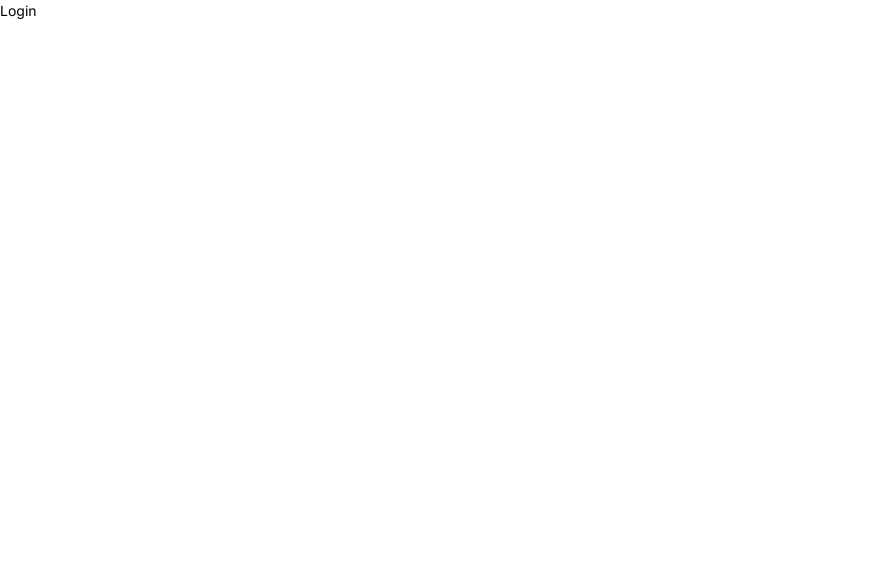
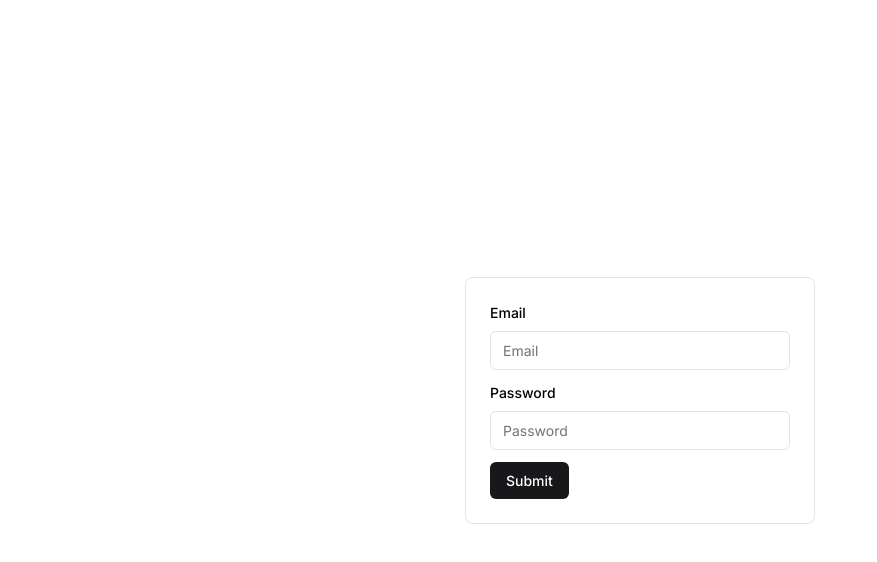
Before and after one commit to gornyyvladimir/icebrg-test-task, a React (Vite) app: page /login in a window 1280 px wide. Shown: the top 562 px of the page, without its empty margins (0-877 px from the left). Built offline with nearby package versions, Linux system fonts and the light colour scheme.

Commit message:
add login form

```diff
--- /dev/null
+++ b/src/components/Card/Card.tsx
@@ -0,0 +1,11 @@
+import classNames from 'classnames';
+import './styles.css';
+
+interface Props {
+  children: React.ReactNode;
+  className?: string;
+}
+const Card = ({ children, className }: Props) => {
+  return <div className={classNames('card', className)}>{children}</div>;
+};
+export default Card;
--- /dev/null
+++ b/src/components/Card/styles.css
@@ -0,0 +1,6 @@
+.card {
+  width: 100%;
+  padding: 24px;
+  border: 1px solid hsl(var(--border));
+  border-radius: 8px;
+}
--- a/src/components/Form/styles.css
+++ b/src/components/Form/styles.css
@@ -1,5 +1,5 @@
 .form__item {
-  margin-bottom: 16px;
+  margin-bottom: 12px;
 }
 
 .form__label {
--- a/src/index.css
+++ b/src/index.css
@@ -13,6 +13,7 @@
   --primary: 240 5.9% 10%;
   --dark-gray: 240 3.8% 46.1%;
   --light-gray: 240 3.8% 46.1%;
+  --border: 240 5.9% 90%;
   --input: 240 5.9% 90%;
   --error: 0 84.2% 60.2%;
   /* focus */
--- a/src/pages/Login/Login.tsx
+++ b/src/pages/Login/Login.tsx
@@ -1,5 +1,74 @@
+import { useForm } from 'react-hook-form';
+import { zodResolver } from '@hookform/resolvers/zod';
+import { z } from 'zod';
+import {
+  Form,
+  FormField,
+  FormItem,
+  FormLabel,
+  FormControl,
+  FormMessage,
+} from '../../components/Form/Form';
+import Card from '../../components/Card/Card';
+import Input from '../../components/Input/Input';
+import Button from '../../components/Button/Button';
+import './styles.css';
+
+const FormSchema = z.object({
+  email: z.string().email('Invalid email address'),
+  password: z.string().min(8),
+});
+
 interface Props {}
 const Login = (props: Props) => {
-  return <div>Login</div>;
+  const form = useForm<z.infer<typeof FormSchema>>({
+    defaultValues: {
+      email: '',
+      password: '',
+    },
+    resolver: zodResolver(FormSchema),
+  });
+
+  function onSubmit(data: z.infer<typeof FormSchema>) {
+    console.log(data);
+  }
+
+  return (
+    <div className="login">
+      <Card className="login__card">
+        <Form {...form}>
+          <form onSubmit={form.handleSubmit(onSubmit)}>
+            <FormField
+              control={form.control}
+              name="email"
+              render={({ field }) => (
+                <FormItem>
+                  <FormLabel>Email</FormLabel>
+                  <FormControl>
+                    <Input type="email" placeholder="Email" {...field} />
+                  </FormControl>
+                  <FormMessage />
+                </FormItem>
+              )}
+            />
+            <FormField
+              control={form.control}
+              name="password"
+              render={({ field }) => (
+                <FormItem>
+                  <FormLabel>Password</FormLabel>
+                  <FormControl>
+                    <Input placeholder="Password" type="password" {...field} />
+                  </FormControl>
+                  <FormMessage />
+                </FormItem>
+              )}
+            />
+            <Button type="submit">Submit</Button>
+          </form>
+        </Form>
+      </Card>
+    </div>
+  );
 };
 export default Login;
--- /dev/null
+++ b/src/pages/Login/styles.css
@@ -0,0 +1,10 @@
+.login {
+  display: flex;
+  justify-content: center;
+  align-items: center;
+  height: 100vh;
+}
+
+.login__card {
+  max-width: 350px;
+}
```
Also changed, not shown: .eslintrc.cjs.
